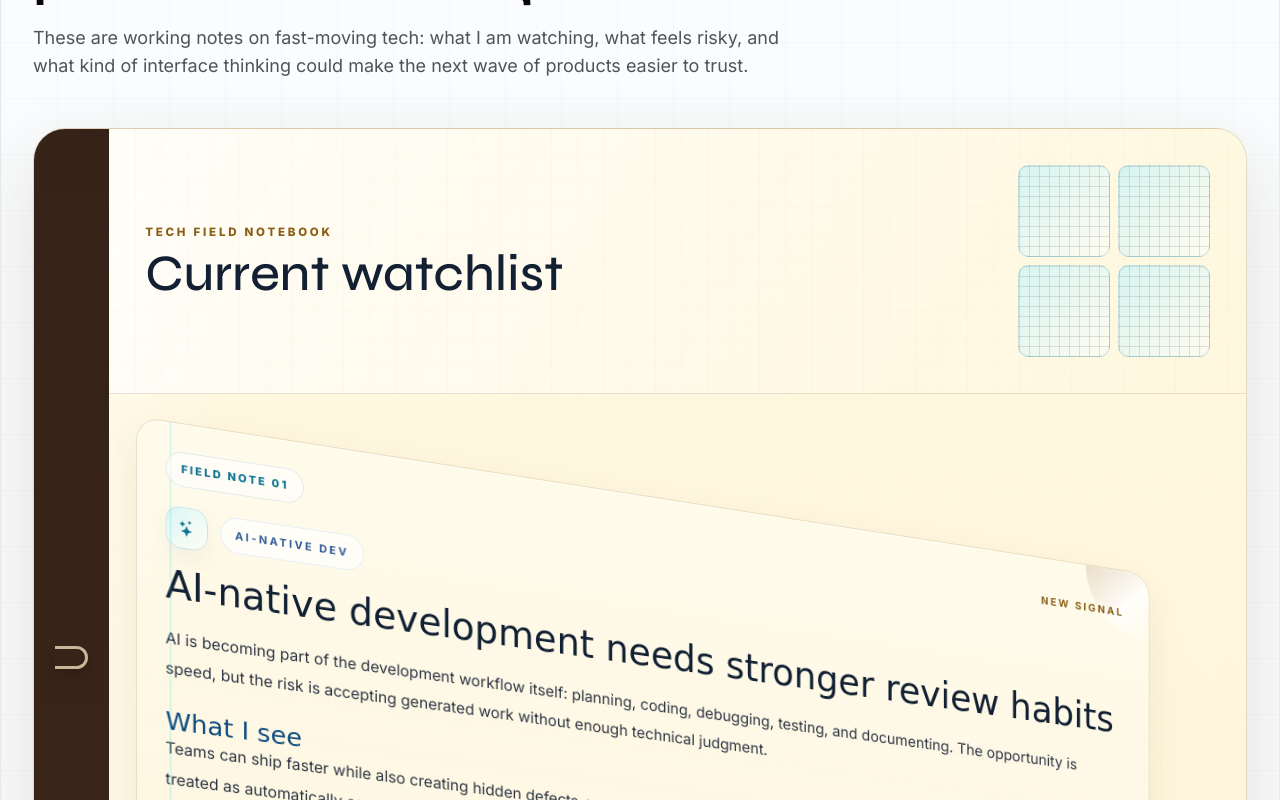
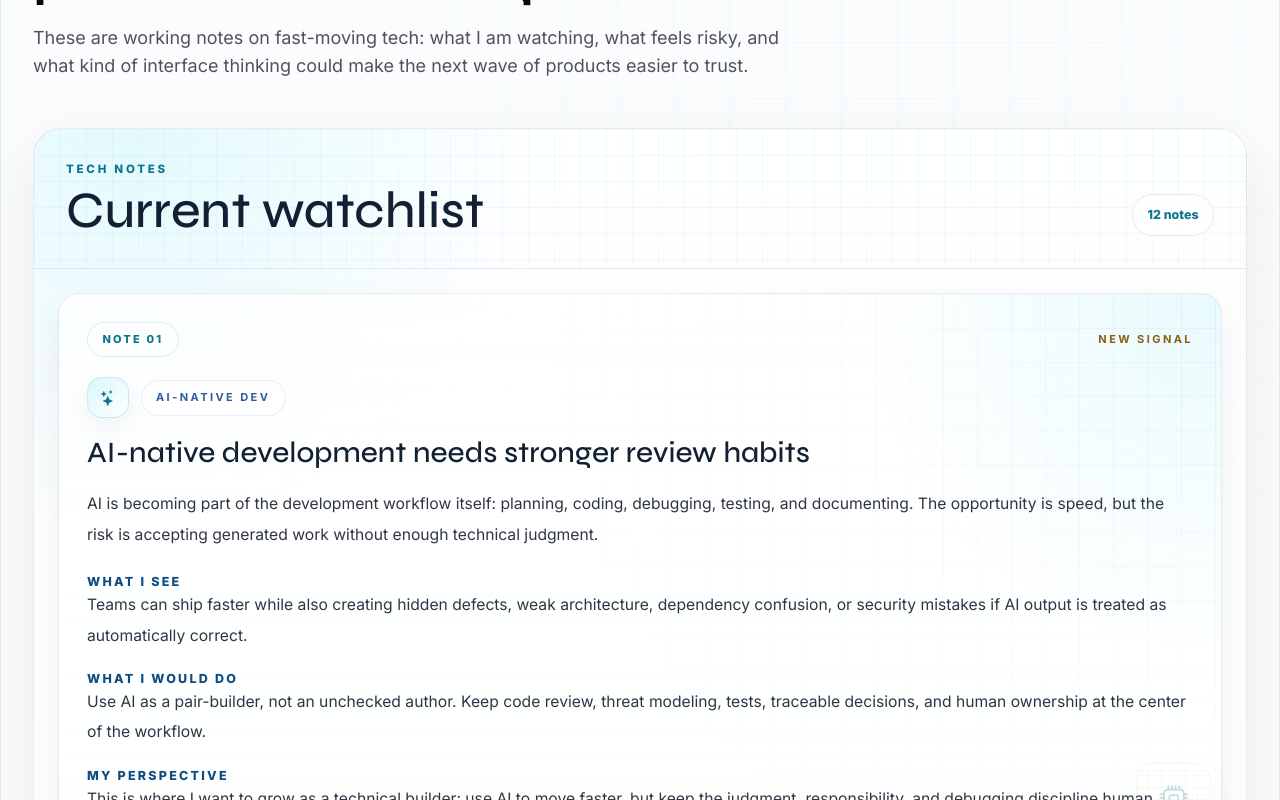
Before and after one commit to ash-krsna/my-portfolio, a React (Vite) app: page / in a window 1280 px wide. Shown: the part 5840-6640 px from the top of the page. Built offline with nearby package versions, Linux system fonts and the light colour scheme.

Commit message:
Simplify notes section scrolling

```diff
--- a/src/sections/NotesSpaceSection.jsx
+++ b/src/sections/NotesSpaceSection.jsx
@@ -1,5 +1,4 @@
-import { useRef } from "react";
-import { motion, useScroll, useTransform } from "framer-motion";
+import { motion } from "framer-motion";
 import { SectionHeading } from "../components/SectionHeading";
 import { notesSpaceItems } from "../data/content";
 
@@ -14,32 +13,19 @@ const noteIcons = [
   "bi-robot"
 ];
 
-function NotebookPage({ item, index, total }) {
-  const pageRef = useRef(null);
-  const { scrollYProgress } = useScroll({
-    target: pageRef,
-    offset: ["start 88%", "end 34%"]
-  });
-  const rotateY = useTransform(scrollYProgress, [0, 0.42, 1], [-42, 0, 3]);
-  const y = useTransform(scrollYProgress, [0, 0.42, 1], [28, 0, -10]);
-  const opacity = useTransform(scrollYProgress, [0, 0.22, 1], [0.28, 1, 1]);
+function NoteCard({ item, index }) {
   const icon = noteIcons[index % noteIcons.length];
 
   return (
     <motion.article
-      ref={pageRef}
-      style={{
-        rotateY,
-        y,
-        opacity,
-        transformPerspective: 1300,
-        transformOrigin: "left center",
-        zIndex: total - index
-      }}
-      className="notebook-page note-card p-6 md:p-7"
+      initial={{ opacity: 0, y: 18 }}
+      whileInView={{ opacity: 1, y: 0 }}
+      viewport={{ once: true, margin: "-8%" }}
+      transition={{ duration: 0.42, delay: index * 0.04 }}
+      className="simple-note-card note-card p-6 md:p-7"
     >
       <div className="note-page-meta">
-        <span className="note-page-number">Field note {String(index + 1).padStart(2, "0")}</span>
+        <span className="note-page-number">Note {String(index + 1).padStart(2, "0")}</span>
         <span className="note-status">{item.status}</span>
       </div>
 
@@ -87,33 +73,22 @@ export function NotesSpaceSection() {
 
       <SectionHeading
         eyebrow="My notes space"
-        title="A notebook-style space for my technology observations, security ideas, and AI-era product thinking."
+        title="A simple scrollable space for my technology observations, security ideas, and AI-era product thinking."
         copy="These are working notes on fast-moving tech: what I am watching, what feels risky, and what kind of interface thinking could make the next wave of products easier to trust."
       />
 
-      <div className="notebook-shell mt-12">
-        <div className="notebook-spine" aria-hidden="true">
-          {Array.from({ length: 8 }).map((_, index) => (
-            <span key={index} className="notebook-ring" />
-          ))}
+      <div className="notes-scroll-shell mt-12">
+        <div className="notes-scroll-header">
+          <div>
+            <p className="notes-scroll-kicker">Tech notes</p>
+            <h3>Current watchlist</h3>
+          </div>
+          <span className="notes-scroll-count">{notesSpaceItems.length} notes</span>
         </div>
 
-        <div className="notebook-cover">
-          <div>
-            <p className="notebook-kicker">Tech field notebook</p>
-            <h3>Current watchlist</h3>
-          </div>
-          <div className="notebook-signal-grid" aria-hidden="true">
-            <span />
-            <span />
-            <span />
-            <span />
-          </div>
-        </div>
-
-        <div className="notebook-pages">
+        <div className="notes-scroll-list">
           {notesSpaceItems.map((item, index) => (
-            <NotebookPage key={item.title} item={item} index={index} total={notesSpaceItems.length} />
+            <NoteCard key={item.title} item={item} index={index} />
           ))}
         </div>
       </div>
--- a/src/styles/index.css
+++ b/src/styles/index.css
@@ -925,151 +925,110 @@ textarea {
   font-size: 1.8rem;
 }
 
-.notebook-shell {
+.notes-scroll-shell {
   position: relative;
-  display: grid;
-  grid-template-columns: 4.7rem minmax(0, 1fr);
   overflow: hidden;
-  border: 1px solid rgba(92, 64, 33, 0.18);
-  border-radius: 2rem;
+  border: 1px solid rgba(15, 23, 42, 0.08);
+  border-radius: 1.75rem;
   background:
-    linear-gradient(90deg, rgba(255, 255, 255, 0.48), transparent 16%),
-    linear-gradient(180deg, #fff7df, #f6e6bd);
+    radial-gradient(circle at 8% 0%, rgba(34, 211, 238, 0.12), transparent 30%),
+    linear-gradient(180deg, rgba(255, 255, 255, 0.76), rgba(255, 255, 255, 0.42));
   box-shadow:
-    0 30px 80px rgba(75, 48, 20, 0.14),
-    inset 0 1px 0 rgba(255, 255, 255, 0.7);
+    inset 0 1px 0 rgba(255, 255, 255, 0.46),
+    0 24px 70px rgba(15, 23, 42, 0.08);
 }
 
-.notebook-spine {
-  position: relative;
-  grid-row: 1 / span 2;
+.notes-scroll-header {
   display: flex;
-  flex-direction: column;
-  align-items: center;
-  justify-content: space-around;
-  gap: 1rem;
-  padding: 2rem 0.7rem;
+  align-items: flex-end;
+  justify-content: space-between;
+  gap: 1.5rem;
+  padding: clamp(1.25rem, 3vw, 2rem);
+  border-bottom: 1px solid rgba(15, 23, 42, 0.08);
   background:
-    linear-gradient(180deg, rgba(45, 26, 16, 0.96), rgba(88, 43, 24, 0.95)),
-    repeating-linear-gradient(180deg, transparent 0, transparent 22px, rgba(255, 255, 255, 0.08) 22px, rgba(255, 255, 255, 0.08) 23px);
+    linear-gradient(90deg, rgba(34, 211, 238, 0.08) 1px, transparent 1px),
+    linear-gradient(rgba(129, 140, 248, 0.08) 1px, transparent 1px);
+  background-size: 26px 26px;
 }
 
-.notebook-ring {
-  width: 2.1rem;
-  height: 1.45rem;
-  border: 3px solid rgba(255, 239, 204, 0.72);
-  border-left: 0;
-  border-radius: 0 999px 999px 0;
-  box-shadow:
-    inset -3px 0 0 rgba(0, 0, 0, 0.16),
-    0 6px 14px rgba(0, 0, 0, 0.16);
-}
-
-.notebook-cover {
-  position: relative;
-  display: flex;
-  align-items: center;
-  justify-content: space-between;
-  gap: 1.5rem;
-  min-height: 9rem;
-  padding: clamp(1.25rem, 3vw, 2.25rem);
-  border-bottom: 1px solid rgba(92, 64, 33, 0.14);
-  background:
-    linear-gradient(120deg, rgba(255, 255, 255, 0.76), rgba(255, 247, 221, 0.72)),
-    linear-gradient(90deg, rgba(14, 116, 144, 0.08) 1px, transparent 1px),
-    linear-gradient(rgba(180, 83, 9, 0.08) 1px, transparent 1px);
-  background-size: auto, 26px 26px, 26px 26px;
-}
-
-.notebook-kicker {
+.notes-scroll-kicker {
   font-size: 0.72rem;
   font-weight: 800;
   letter-spacing: 0.24em;
   text-transform: uppercase;
-  color: #8b5e16;
+  color: #0e7490;
 }
 
-.notebook-cover h3 {
+.notes-scroll-header h3 {
   margin-top: 0.55rem;
   font-family: "Syne", "Inter", sans-serif;
-  font-size: clamp(2rem, 4vw, 3.6rem);
+  font-size: clamp(2rem, 4vw, 3.5rem);
   line-height: 0.95;
   color: #132033;
 }
 
-.notebook-signal-grid {
-  display: grid;
-  width: min(12rem, 32vw);
-  grid-template-columns: repeat(2, minmax(0, 1fr));
-  gap: 0.55rem;
+.notes-scroll-count {
+  display: inline-flex;
+  flex: 0 0 auto;
+  align-items: center;
+  border: 1px solid rgba(14, 116, 144, 0.13);
+  border-radius: 999px;
+  background: rgba(255, 255, 255, 0.68);
+  padding: 0.65rem 0.9rem;
+  color: #0e7490;
+  font-size: 0.78rem;
+  font-weight: 800;
 }
 
-.notebook-signal-grid span {
-  aspect-ratio: 1;
-  border: 1px solid rgba(14, 116, 144, 0.18);
-  border-radius: 0.7rem;
-  background:
-    linear-gradient(135deg, rgba(34, 211, 238, 0.18), transparent),
-    linear-gradient(90deg, rgba(15, 23, 42, 0.12) 1px, transparent 1px),
-    linear-gradient(rgba(15, 23, 42, 0.12) 1px, transparent 1px),
-    rgba(255, 255, 255, 0.5);
-  background-size: auto, 10px 10px, 10px 10px;
+.notes-scroll-list {
+  display: grid;
+  gap: 1rem;
+  max-height: min(52rem, 74vh);
+  overflow-y: auto;
+  overscroll-behavior: contain;
+  padding: clamp(1rem, 3vw, 1.5rem);
+  scrollbar-color: rgba(14, 116, 144, 0.5) transparent;
+  scrollbar-width: thin;
 }
 
-.notebook-pages {
-  display: grid;
-  gap: 1.35rem;
-  padding: clamp(1.1rem, 3vw, 2rem);
-  perspective: 1400px;
+.notes-scroll-list::-webkit-scrollbar {
+  width: 10px;
 }
 
-.notebook-page {
-  transform-style: preserve-3d;
-  backface-visibility: hidden;
-  min-height: 27rem;
-  margin-left: -0.3rem;
+.notes-scroll-list::-webkit-scrollbar-thumb {
+  border: 3px solid transparent;
+  border-radius: 999px;
+  background: rgba(14, 116, 144, 0.44);
+  background-clip: padding-box;
 }
 
-.notebook-page::after {
-  content: "";
-  position: absolute;
-  top: 0;
-  right: 0;
-  width: 4.5rem;
-  height: 4.5rem;
-  border-radius: 0 24px 0 100%;
-  background:
-    linear-gradient(135deg, rgba(139, 92, 42, 0.18), rgba(255, 255, 255, 0.72) 58%, rgba(255, 255, 255, 0));
-  pointer-events: none;
+.simple-note-card {
+  min-height: auto;
 }
 
 .note-card {
   position: relative;
   overflow: hidden;
-  border: 1px solid rgba(125, 92, 35, 0.16);
-  border-radius: 24px 26px 22px 28px;
+  border: 1px solid rgba(15, 23, 42, 0.08);
+  border-radius: 1.35rem;
   background:
-    linear-gradient(180deg, rgba(255, 251, 235, 0.98), rgba(252, 244, 220, 0.92)),
-    repeating-linear-gradient(
-      180deg,
-      transparent 0,
-      transparent 31px,
-      rgba(111, 168, 220, 0.18) 31px,
-      rgba(111, 168, 220, 0.18) 32px
-    );
+    radial-gradient(circle at top right, rgba(34, 211, 238, 0.1), transparent 28%),
+    linear-gradient(180deg, rgba(255, 255, 255, 0.78), rgba(255, 255, 255, 0.48));
   box-shadow:
-    inset 0 1px 0 rgba(255, 255, 255, 0.55),
-    0 18px 40px rgba(93, 74, 27, 0.08);
+    inset 0 1px 0 rgba(255, 255, 255, 0.42),
+    0 14px 34px rgba(15, 23, 42, 0.06);
 }
 
 .note-card::before {
   content: "";
   position: absolute;
-  top: 0;
-  bottom: 0;
-  left: 32px;
-  width: 2px;
-  background: rgba(34, 211, 238, 0.16);
+  inset: 0;
+  pointer-events: none;
+  background-image:
+    linear-gradient(90deg, rgba(14, 116, 144, 0.06) 1px, transparent 1px),
+    linear-gradient(rgba(14, 116, 144, 0.05) 1px, transparent 1px);
+  background-size: 34px 34px;
+  mask-image: radial-gradient(circle at 100% 0%, black, transparent 54%);
 }
 
 .note-page-meta {
@@ -1134,16 +1093,18 @@ textarea {
 }
 
 .note-title {
-  font-family: "Caveat", "Comic Sans MS", cursive;
-  font-size: clamp(2rem, 3vw, 2.7rem);
-  line-height: 0.96;
+  font-family: "Syne", "Inter", sans-serif;
+  font-size: clamp(1.55rem, 2.3vw, 2.2rem);
+  line-height: 1.05;
   color: #122033;
 }
 
 .note-label {
-  font-family: "Caveat", "Comic Sans MS", cursive;
-  font-size: 1.6rem;
-  line-height: 1;
+  font-size: 0.78rem;
+  font-weight: 800;
+  letter-spacing: 0.18em;
+  line-height: 1.25;
+  text-transform: uppercase;
   color: #0f4c81;
 }
 
@@ -1156,14 +1117,8 @@ textarea {
 .dark .note-card {
   border-color: rgba(125, 211, 252, 0.16);
   background:
-    linear-gradient(180deg, rgba(10, 20, 34, 0.96), rgba(4, 9, 18, 0.94)),
-    repeating-linear-gradient(
-      180deg,
-      transparent 0,
-      transparent 31px,
-      rgba(125, 211, 252, 0.09) 31px,
-      rgba(125, 211, 252, 0.09) 32px
-    );
+    radial-gradient(circle at top right, rgba(34, 211, 238, 0.12), transparent 30%),
+    linear-gradient(180deg, rgba(10, 20, 34, 0.94), rgba(4, 9, 18, 0.92));
   box-shadow:
     inset 0 1px 0 rgba(255, 255, 255, 0.04),
     0 20px 48px rgba(0, 0, 0, 0.34),
@@ -1172,11 +1127,6 @@ textarea {
 
 .dark .note-card::before {
   background: rgba(34, 211, 238, 0.14);
-}
-
-.dark .note-card::after {
-  background:
-    linear-gradient(135deg, rgba(125, 211, 252, 0.14), rgba(255, 255, 255, 0.08) 58%, rgba(255, 255, 255, 0));
 }
 
 .dark .note-page-number,
@@ -1231,55 +1181,37 @@ textarea {
   box-shadow: 0 20px 54px rgba(14, 165, 233, 0.16);
 }
 
-.dark .notebook-shell {
+.dark .notes-scroll-shell {
   border-color: rgba(125, 211, 252, 0.18);
   background:
-    linear-gradient(90deg, rgba(34, 211, 238, 0.07), transparent 16%),
-    linear-gradient(180deg, #0b1220, #050914);
+    radial-gradient(circle at 8% 0%, rgba(34, 211, 238, 0.12), transparent 30%),
+    linear-gradient(180deg, rgba(10, 20, 34, 0.78), rgba(4, 9, 18, 0.76));
   box-shadow:
-    0 34px 90px rgba(0, 0, 0, 0.36),
-    0 0 60px rgba(14, 165, 233, 0.1),
-    inset 0 1px 0 rgba(255, 255, 255, 0.06);
+    0 34px 90px rgba(0, 0, 0, 0.32),
+    0 0 60px rgba(14, 165, 233, 0.09),
+    inset 0 1px 0 rgba(255, 255, 255, 0.05);
 }
 
-.dark .notebook-spine {
+.dark .notes-scroll-header {
+  border-bottom-color: rgba(125, 211, 252, 0.14);
   background:
-    linear-gradient(180deg, rgba(2, 6, 23, 0.98), rgba(8, 47, 73, 0.88)),
-    repeating-linear-gradient(180deg, transparent 0, transparent 22px, rgba(125, 211, 252, 0.11) 22px, rgba(125, 211, 252, 0.11) 23px);
+    linear-gradient(90deg, rgba(34, 211, 238, 0.08) 1px, transparent 1px),
+    linear-gradient(rgba(129, 140, 248, 0.08) 1px, transparent 1px);
+  background-size: 26px 26px;
 }
 
-.dark .notebook-ring {
-  border-color: rgba(165, 243, 252, 0.68);
-  box-shadow:
-    inset -3px 0 0 rgba(0, 0, 0, 0.24),
-    0 0 18px rgba(34, 211, 238, 0.16);
-}
-
-.dark .notebook-cover {
-  border-bottom-color: rgba(125, 211, 252, 0.14);
-  background:
-    linear-gradient(120deg, rgba(10, 20, 34, 0.92), rgba(4, 9, 18, 0.76)),
-    linear-gradient(90deg, rgba(34, 211, 238, 0.08) 1px, transparent 1px),
-    linear-gradient(rgba(129, 140, 248, 0.08) 1px, transparent 1px);
-  background-size: auto, 26px 26px, 26px 26px;
-}
-
-.dark .notebook-kicker {
+.dark .notes-scroll-kicker,
+.dark .notes-scroll-count {
   color: #7dd3fc;
 }
 
-.dark .notebook-cover h3 {
+.dark .notes-scroll-header h3 {
   color: #f8fbff;
 }
 
-.dark .notebook-signal-grid span {
-  border-color: rgba(125, 211, 252, 0.18);
-  background:
-    linear-gradient(135deg, rgba(34, 211, 238, 0.16), transparent),
-    linear-gradient(90deg, rgba(34, 211, 238, 0.12) 1px, transparent 1px),
-    linear-gradient(rgba(129, 140, 248, 0.11) 1px, transparent 1px),
-    rgba(6, 13, 25, 0.66);
-  background-size: auto, 10px 10px, 10px 10px;
+.dark .notes-scroll-count {
+  border-color: rgba(125, 211, 252, 0.15);
+  background: rgba(255, 255, 255, 0.04);
 }
 
 .project-card img,
@@ -1316,17 +1248,9 @@ textarea {
     display: none;
   }
 
-  .notebook-shell {
-    grid-template-columns: 3.4rem minmax(0, 1fr);
-  }
-
-  .notebook-cover {
+  .notes-scroll-header {
     align-items: flex-start;
     flex-direction: column;
-  }
-
-  .notebook-signal-grid {
-    width: min(10rem, 48vw);
   }
 }
 
@@ -1367,32 +1291,13 @@ textarea {
     text-align: center;
   }
 
-  .notebook-shell {
-    grid-template-columns: 2.2rem minmax(0, 1fr);
+  .notes-scroll-shell {
     border-radius: 1.35rem;
   }
 
-  .notebook-spine {
-    padding-inline: 0.35rem;
-  }
-
-  .notebook-ring {
-    width: 1.3rem;
-    height: 1rem;
-    border-width: 2px;
-  }
-
-  .notebook-pages {
+  .notes-scroll-list {
+    max-height: 70vh;
     padding: 0.9rem;
-  }
-
-  .notebook-page {
-    min-height: auto;
-    margin-left: 0;
-  }
-
-  .note-card::before {
-    left: 18px;
   }
 }
 
@@ -1405,9 +1310,6 @@ textarea {
     scroll-behavior: auto !important;
   }
 
-  .notebook-page {
-    transform: none !important;
-  }
 }
 
 @keyframes soft-sheen {
```
